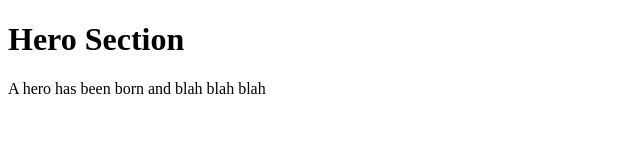
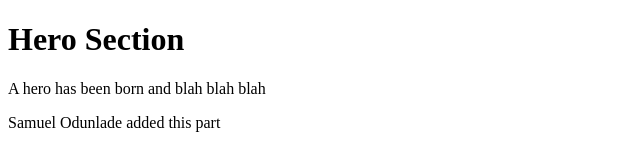
Before and after one commit to samuelodunlade/chopchop, a plain HTML site: page index.html in a window 1280 px wide. Shown: the whole page, without its empty margins (0-640 px from the left). Drawn offline with Linux system fonts and the light colour scheme.

Commit message:
sam added this

```diff
--- a/index.html
+++ b/index.html
@@ -10,6 +10,7 @@
 
 		<h1> Hero Section </h1>
 		<p> A hero has been born and blah blah blah </p>
+		<p>Samuel Odunlade added this part</p>
 
 	</body>
 
```
